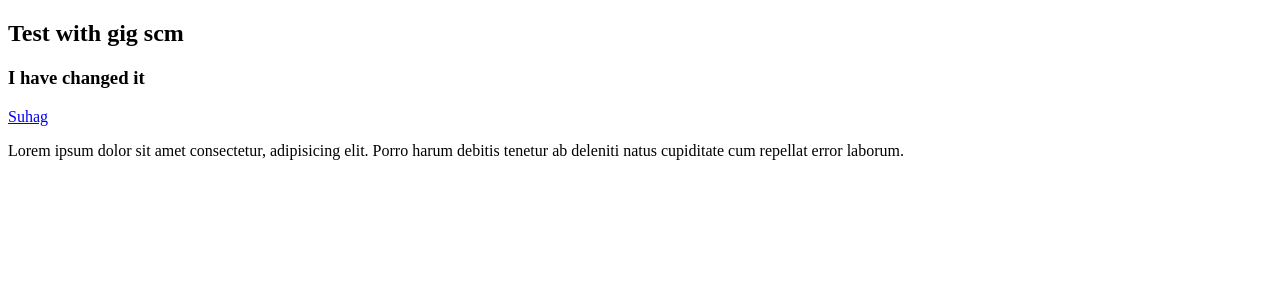
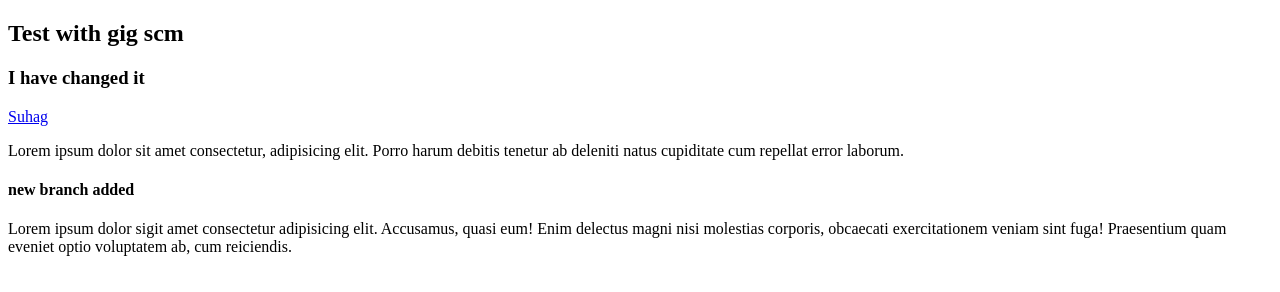
Before and after one commit to developer-suhag/my-fouth-repo, a plain HTML site: page index.html in a window 1280 px wide. Drawn offline with Linux system fonts and the light colour scheme.

Commit message:
new branch added

```diff
--- a/index.html
+++ b/index.html
@@ -11,5 +11,7 @@
         <h3>I have changed it </h3>
         <a href="https://suhag.me" target="_blank">Suhag</a>
         <p>Lorem ipsum dolor sit amet consectetur, adipisicing elit. Porro harum debitis tenetur ab deleniti natus cupiditate cum repellat error laborum.</p>
+        <h4>new branch added</h4>
+        <p>Lorem ipsum dolor sigit amet consectetur adipisicing elit. Accusamus, quasi eum! Enim delectus magni nisi molestias corporis, obcaecati exercitationem veniam sint fuga! Praesentium quam eveniet optio voluptatem ab, cum reiciendis.</p>
 </body>
 </html>
```
